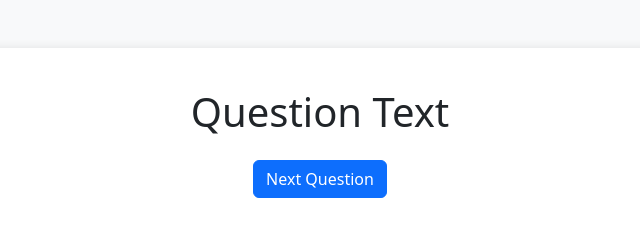
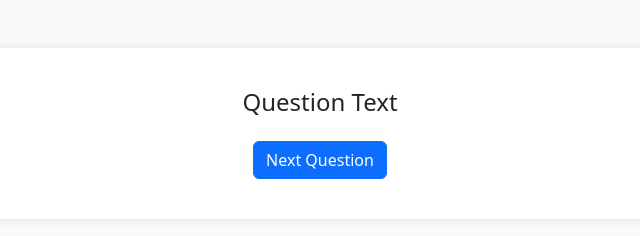
Before and after one commit to FrankGrillo1991/Interactive-Quiz, a plain HTML site: page index.html in a window 1280 px wide. Shown: the whole page, without its empty margins (320-960 px from the left). Drawn offline with nearby package versions, Linux system fonts and the light colour scheme.

Commit message:
Update quiz-styles.css

```diff
--- a/quiz-styles.css
+++ b/quiz-styles.css
@@ -8,3 +8,7 @@ body {
     padding: 40px;
     box-shadow: 0 0 10px rgba(0, 0, 0, 0.1);
 }
+
+#question {
+    font-size: 24px;
+}
```
